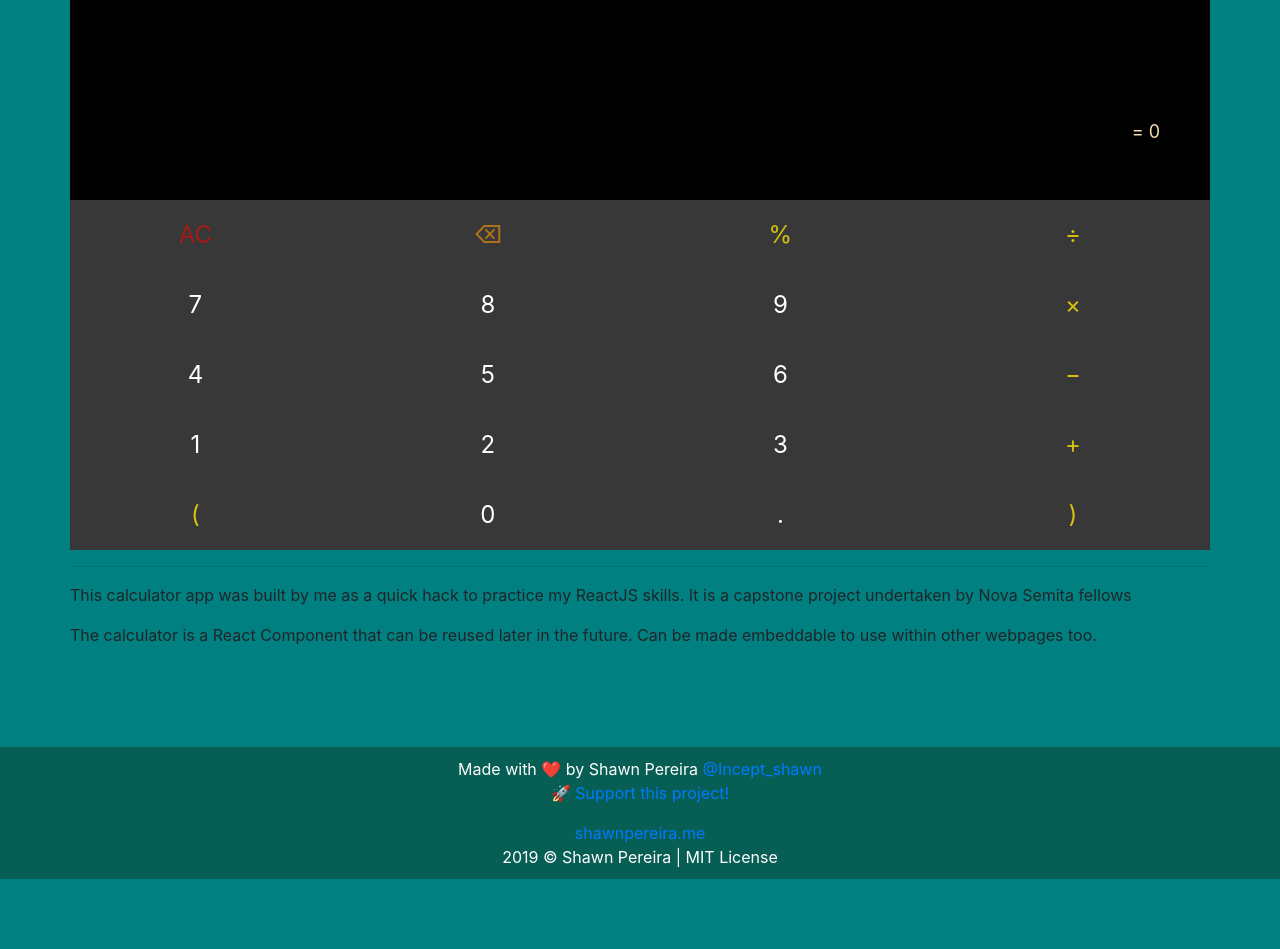
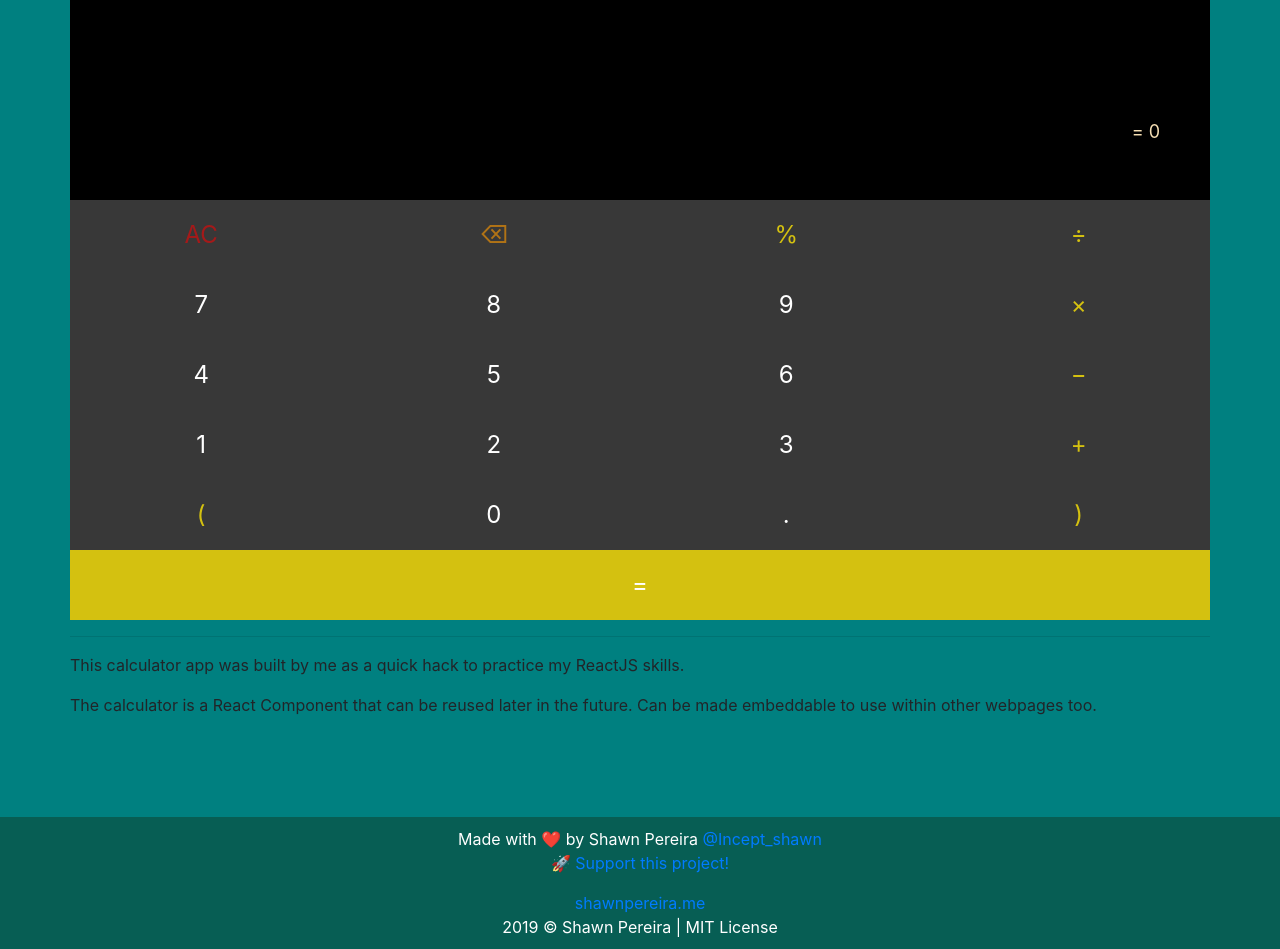
Before and after one commit to recurshawn/Calculator, a React (Create React App) app: page / in a window 1280 px wide. Before the commit the page ends 879 px from the top, so only its background shows below. Built offline with nearby package versions, Linux system fonts and the light colour scheme.

Commit message:
Shows old output in case of invalid input string and also added an Equal button to work with output instead of expression

```diff
--- a/src/App.css
+++ b/src/App.css
@@ -6,7 +6,7 @@ button
   border: 0px solid white;
   color: white;
   font-size: x-large;
-  width: 96%;
+  width: 100%;
   height: 70px;
   background-color: rgba(56, 56, 56, 0);
 }
@@ -60,6 +60,16 @@ button:focus
 .backspace button{
   color: rgba(255, 153, 0, 0.61);
 }
+
+.equals button{
+  background-color: rgb(212, 193, 16);
+  color: white;
+}
+
+.equals button:hover{
+  background-color: rgb(243, 231, 120);
+}
+
 .buttonBoard
 {
   padding: 0px;
--- a/src/App.js
+++ b/src/App.js
@@ -10,7 +10,7 @@ class App extends Component {
         <div className="container">
           <Calculator />
           <hr/>
-          <p>This calculator app was built by me as a quick hack to practice my ReactJS skills. It is a capstone project undertaken by Nova Semita fellows</p>
+          <p>This calculator app was built by me as a quick hack to practice my ReactJS skills.</p>
           <p>The calculator is a React Component that can be reused later in the future. Can be made embeddable to use within other webpages too.</p>
 
         </div>
--- a/src/Calculator.js
+++ b/src/Calculator.js
@@ -23,6 +23,7 @@ class Calculator extends React.Component {
             return(this.state.answer);
         }
       }
+      console.log(this.state.answer);
       return(this.state.answer);
     }
 
@@ -36,7 +37,7 @@ class Calculator extends React.Component {
             let str = this.state.string;
             str = str + symb;
             this.setState({ string: str });
-            const ans = this.calculation;
+            const ans = this.calculation();
             this.setState({answer: ans});
             return ans;
         }
@@ -54,6 +55,12 @@ class Calculator extends React.Component {
         str = str.slice(0, -1);
         this.setState({string: str});
         this.setState({answer: this.calculation()});
+    }
+
+    createNewExpression = () =>
+    {
+        const ans = (this.calculation()).toString();
+        this.setState({string: ans});
     }
     render() {
         return (
@@ -129,10 +136,10 @@ class Calculator extends React.Component {
                         <SymbolButton click={this.addToString} value={'.'} />
                     </div>
                     <div className="col">
-
                         <SymbolButton className="operator" click={this.addToString} value={')'} />
                     </div>
                 </div>
+                <SymbolButton className="equals" click={this.createNewExpression} value = {'='} />
                 </div>
             </div>
         );
```
